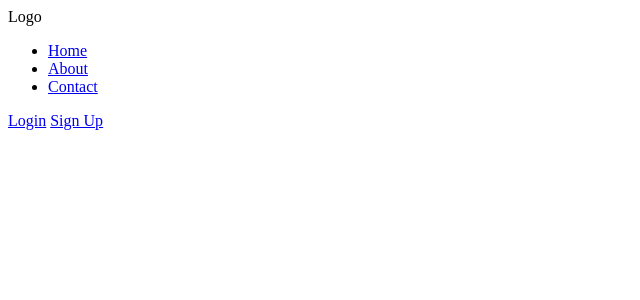
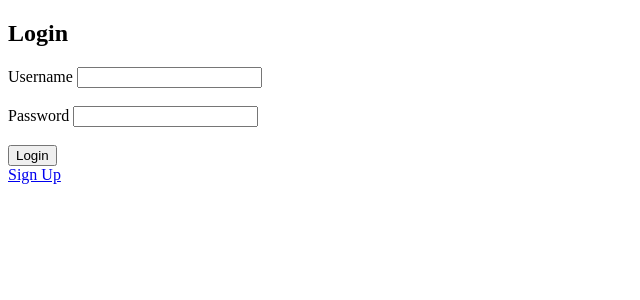
Before and after one commit to NightDev19/Flask_Template, a Flask app: page /login in a window 1280 px wide. Shown: the top 300 px of the page, without its empty margins (0-640 px from the left). Run offline with Flask 3, Linux system fonts and the light colour scheme; parts of the project's set-up code (start-up, migrations or seed data) failed here and were passed over.

Commit message:
feat(Login Signup) : Make a page for Login and Signup

```diff
--- a/App/templates/Views/login.html
+++ b/App/templates/Views/login.html
@@ -1 +1,21 @@
-{%include "base.html"%}
+<!DOCTYPE html>
+<html lang="en">
+<head>
+    <meta charset="UTF-8">
+    <meta name="viewport" content="width=device-width, initial-scale=1.0">
+    <title>Login</title>
+</head>
+<body>
+    <h2>Login</h2>
+    <form method="POST" action="{{ url_for('login') }}">
+        <label for="username">Username</label>
+        <input type="text" id="username" name="username" required><br><br>
+
+        <label for="password">Password</label>
+        <input type="password" id="password" name="password" required><br><br>
+
+        <button type="submit">Login</button>
+    </form>
+    <a href="{{ url_for('signup') }}">Sign Up</a>
+</body>
+</html>
--- a/App/templates/Views/register.html
+++ /dev/null
@@ -1 +0,0 @@
-{%include "base.html"%}
```
